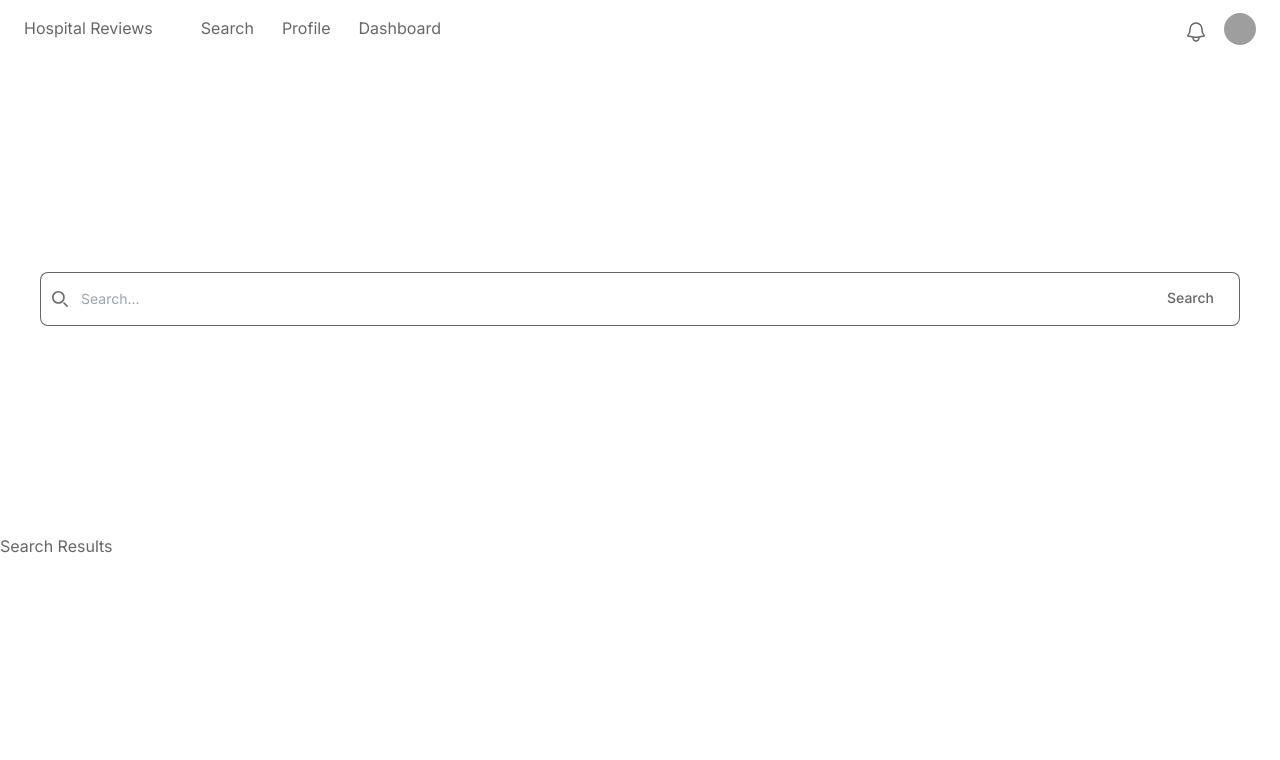
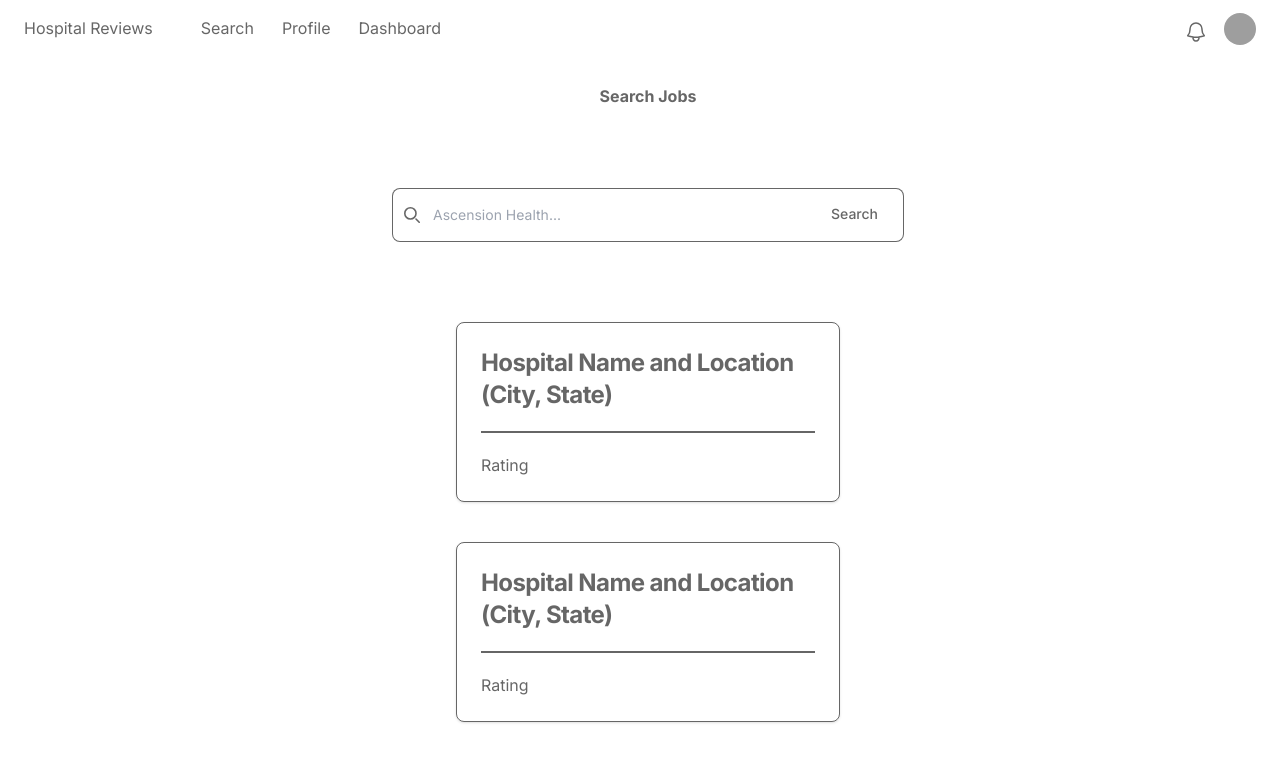
Before and after one commit to nolaplacelikehome/hospital-reviews, a Next.js app: page / in a window 1280 px wide. Shown: the top 760 px of the page. Built offline with nearby package versions, Linux system fonts and the light colour scheme; grey boxes are pictures that could not be loaded.

Commit message:
Add test results cards
And tweak other components (search bar and nav bar).

```diff
--- /dev/null
+++ b/app/components/HomeSection.tsx
@@ -0,0 +1,9 @@
+
+
+export default function HomeSection() {
+	return (
+		<div className="mx-0">
+			<div className="p-4 sm:p-0 w-full text-center"><b>Search Jobs</b></div>
+		</div>
+	);
+}
--- a/app/components/Searchbar.tsx
+++ /dev/null
@@ -1,20 +0,0 @@
-
-
-export default function Searchbar() {
-	return (
-		<div className="mx-auto max-w-7xl px-4 lg:px-10 mb-52">
-			<form>
-				<label htmlFor="hospital-search" className="mb-2 text-sm font-medium text-gray-900 sr-only dark:text-white">Search</label>
-				<div className="relative">
-						<div className="absolute inset-y-0 start-0 flex items-center ps-3 pointer-events-none">
-								<svg className="w-4 h-4 text-gray-500 dark:text-gray-400" aria-hidden="true" fill="none" viewBox="0 0 20 20">
-										<path stroke="currentColor" strokeLinecap="round" strokeLinejoin="round" strokeWidth="2" d="m19 19-4-4m0-7A7 7 0 1 1 1 8a7 7 0 0 1 14 0Z"/>
-								</svg>
-						</div>
-						<input type="search" id="hospital-search" className="block w-full p-4 ps-10 text-sm text-gray-900 border border-gray-300 rounded-lg bg-gray-50 focus:ring-blue-500 focus:border-blue-500 dark:bg-gray-700 dark:border-gray-600 dark:placeholder-gray-400 dark:text-white dark:focus:ring-blue-500 dark:focus:border-blue-500" placeholder="Search..." required />
-						<button type="submit" className="text-white absolute end-2.5 bottom-2.5 bg-blue-700 hover:bg-blue-800 focus:ring-4 focus:outline-none focus:ring-blue-300 font-medium rounded-lg text-sm px-4 py-2 dark:bg-blue-600 dark:hover:bg-blue-700 dark:focus:ring-blue-800">Search</button>
-				</div>
-			</form>
-		</div>
-	);
-}
--- /dev/null
+++ b/app/components/Searchbars/Searchbar.tsx
@@ -0,0 +1,22 @@
+
+
+export default function Searchbar() {
+	return (
+		<div className="mx-auto my-20">
+			<div className="mx-auto max-w-lg">
+				<form>
+					<label htmlFor="hospital-search" className="mb-2 text-sm font-medium text-gray-900 sr-only dark:text-white">Search</label>
+					<div className="relative">
+							<div className="absolute inset-y-0 start-0 flex items-center ps-3 pointer-events-none">
+									<svg className="w-4 h-4 text-gray-500 dark:text-gray-400" aria-hidden="true" fill="none" viewBox="0 0 20 20">
+											<path stroke="currentColor" strokeLinecap="round" strokeLinejoin="round" strokeWidth="2" d="m19 19-4-4m0-7A7 7 0 1 1 1 8a7 7 0 0 1 14 0Z"/>
+									</svg>
+							</div>
+							<input type="search" id="hospital-search" className="block w-full p-4 ps-10 text-sm text-gray-900 border border-gray-300 rounded-lg bg-gray-50 focus:ring-blue-500 focus:border-blue-500 dark:bg-gray-700 dark:border-gray-600 dark:placeholder-gray-400 dark:text-white dark:focus:ring-blue-500 dark:focus:border-blue-500" placeholder="Ascension Health..." required />
+							<button type="submit" className="text-white absolute end-2.5 bottom-2.5 bg-blue-700 hover:bg-blue-800 focus:ring-4 focus:outline-none focus:ring-blue-300 font-medium rounded-lg text-sm px-4 py-2 dark:bg-blue-600 dark:hover:bg-blue-700 dark:focus:ring-blue-800">Search</button>
+					</div>
+				</form>
+			</div>
+		</div>
+	);
+}
--- /dev/null
+++ b/app/components/cards/ResultsCard.tsx
@@ -0,0 +1,11 @@
+import Link from "next/link";
+
+export default function ResultsCard() {
+	return(
+		<Link href="#" className="mx-auto mb-10 block max-w-sm p-6 bg-white border border-gray-200 rounded-lg shadow hover:bg-gray-100 dark:bg-gray-800 dark:border-gray-700 dark:hover:bg-gray-700">
+			<h5 className="mb-2 text-2xl font-bold tracking-tight text-gray-900 dark:text-white">Hospital Name and Location (City, State)</h5>
+			<span className="block border-solid border w-full px-1 my-5"></span>
+			<p className="font-normal text-gray-700 dark:text-gray-400">Rating</p>
+		</Link>
+	);
+}
--- a/app/components/navbar/index.tsx
+++ b/app/components/navbar/index.tsx
@@ -18,7 +18,7 @@ export default function Navbar() {
 	}
 
 	return (
-		<nav className="bg-gray-500 mb-32 sm:mb-52">
+		<nav className="bg-gray-500">
 			<div className="mx-auto max-w-7xl px-2 sm:px-6 lg:px-6">
 				<div className="relative flex h-16 items-center justify-between">
 					<div className="absolute inset-y-0 left-0 flex items-center sm:hidden">
@@ -61,7 +61,7 @@ export default function Navbar() {
 									<img className="h-8 w-8 rounded-full" src="https://images.unsplash.com/photo-1472099645785-5658abf4ff4e?ixlib=rb-1.2.1&ixid=eyJhcHBfaWQiOjEyMDd9&auto=format&fit=facearea&facepad=2&w=256&h=256&q=80" alt="" />
 								</button>
 							</div>
-							<div className={`${isOpen && btnId == "profile" ? "visible" : "hidden"} absolute right-0 z-10 mt-2 w-48 origin-top-right rounded-md bg-white py-1 shadow-lg ring-1 ring-black ring-opacity-5 focus:outline-none" role="menu" aria-orientation="vertical" aria-labelledby="user-menu-button`}>
+							<div className={`${isOpen && btnId == "profile" ? "visible" : "hidden"} absolute right-0 mt-2 w-48 origin-top-right rounded-md py-1 shadow-lg ring-1 ring-black ring-opacity-5 focus:outline-none" role="menu" aria-orientation="vertical" aria-labelledby="user-menu-button`}>
 								<Link href="#" className="block px-4 py-2 text-sm text-gray-700" role="menuitem" id="user-menu-item-0">Your Profile</Link>
 								<Link href="#" className="block px-4 py-2 text-sm text-gray-700" role="menuitem" id="user-menu-item-1">Settings</Link>
 								<Link href="#" className="block px-4 py-2 text-sm text-gray-700" role="menuitem" id="user-menu-item-2">Sign out</Link>
--- a/app/layout.tsx
+++ b/app/layout.tsx
@@ -20,7 +20,7 @@ export default function RootLayout({
     <html lang="en">
       <body className={inter.className}>
         <Navbar />
-        <main>{children}</main>
+        <main className="">{children}</main>
       </body>
     </html>
   );
--- a/app/page.tsx
+++ b/app/page.tsx
@@ -1,12 +1,18 @@
 import Image from "next/image";
-import Searchbar from "./components/Searchbar";
+import Searchbar from "./components/Searchbars/Searchbar";
+import ResultsCard from "./components/cards/ResultsCard";
+import Section from './components/HomeSection';
 
 export default function Home() {
   return (
     <>
-      <div className="container mx-auto">
+      <div className="container mx-2 my-5">
+        <Section />
         <Searchbar />
-        <div>Search Results</div>
+        <ResultsCard />
+        <ResultsCard />
+        <ResultsCard />
+        <ResultsCard />
       </div>
     </>
   );
--- a/tailwind.config.ts
+++ b/tailwind.config.ts
@@ -18,7 +18,8 @@ const config: Config = {
       }
     },
     colors: {
-      'trust-blue': '#6397d9'
+      'trust-blue': '#6397d9',
+      'full-opaque-white': 'rgba(255 255 255 1)'
     }
   },
   plugins: [],
```
